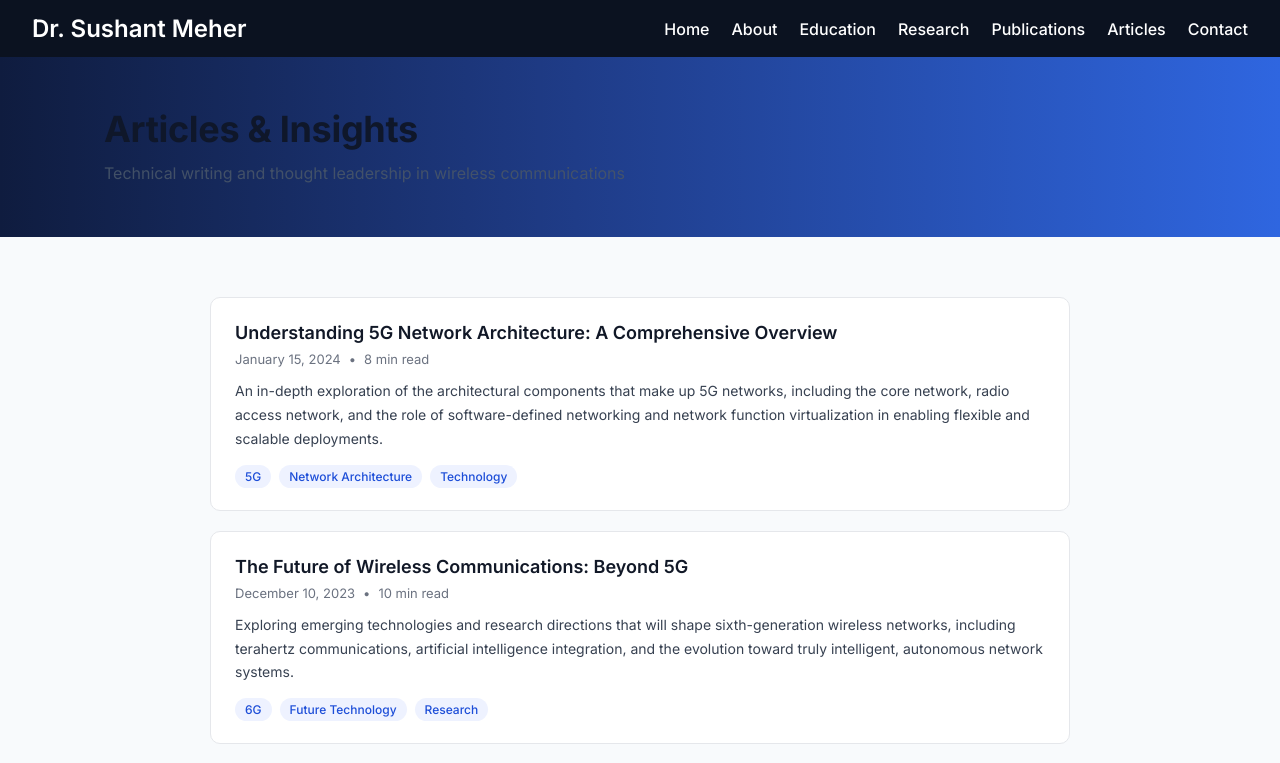
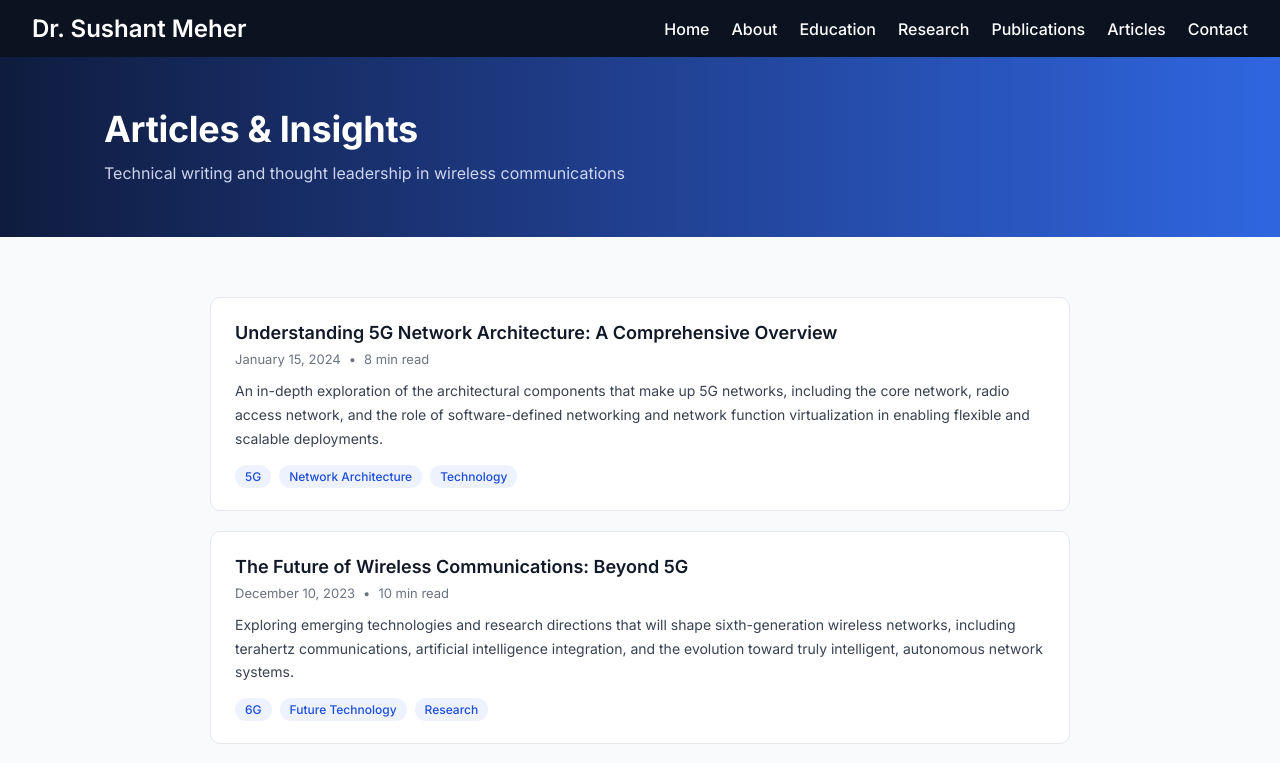
Before and after one commit to goutambhosagar00/dr-sushant-meher-portfolio, a React (Vite) app: page /articles in a window 1280 px wide. Shown: the top 763 px of the page. Built offline with nearby package versions, Linux system fonts and the light colour scheme; the HTML template or start-up script is replaced by a standard one.

Commit message:
Fix hero issue, layout, and update styles

```diff
--- a/src/App.jsx
+++ b/src/App.jsx
@@ -13,12 +13,10 @@ import Contact from "./pages/Contact";
 function App() {
   return (
     <BrowserRouter>
-  <Layout>
       <Routes>
-      {/* ✅ HOME */}
+        {/* Layout Route */}
+        <Route element={<Layout />}>
           <Route index element={<Home />} />
-
-      {/* OTHER PAGES */}
           <Route path="about" element={<About />} />
           <Route path="education" element={<Education />} />
           <Route path="research-5g" element={<Research5G />} />
@@ -26,10 +24,9 @@ function App() {
           <Route path="articles" element={<Articles />} />
           <Route path="articles/:slug" element={<ArticleDetail />} />
           <Route path="contact" element={<Contact />} />
+        </Route>
       </Routes>
-  </Layout>
     </BrowserRouter>
-
   );
 }
 
--- a/src/components/Hero.jsx
+++ b/src/components/Hero.jsx
@@ -13,7 +13,7 @@ const Hero = () => {
           animate={{ opacity: 1, x: 0 }}
           transition={{ duration: 0.8, ease: "easeOut" }}
         >
-          <img src={heroImg} alt="Dr. Sushant Meher" />
+          <img src={sirPhoto} alt="Dr. Sushant Meher" />
         </motion.div>
 
         {/* Content */}
--- a/src/components/Layout.jsx
+++ b/src/components/Layout.jsx
@@ -1,12 +1,13 @@
 import Header from "./Header";
 import Footer from "./Footer";
+import { Outlet } from "react-router-dom";
 
-const Layout = ({ children }) => {
+const Layout = () => {
   return (
     <>
       <Header />
       <main>
-        {children}
+        <Outlet />
       </main>
       <Footer />
     </>
--- a/src/index.css
+++ b/src/index.css
@@ -2181,6 +2181,7 @@ footer::before {
   font-weight: 700;
   margin-bottom: 10px;
   letter-spacing: -0.3px;
+  color: white;
 }
 
 .articles-hero__content p {
@@ -2188,6 +2189,7 @@ footer::before {
   opacity: 0.9;
   max-width: 600px;
   line-height: 1.6;
+  color: #e0e7ff;
 }
 
 /* Responsive */
```
Also changed, not shown: src/components/ArticleCard.jsx (+11 -11 lines). Lines whose indentation alone changed are shown as unchanged.
